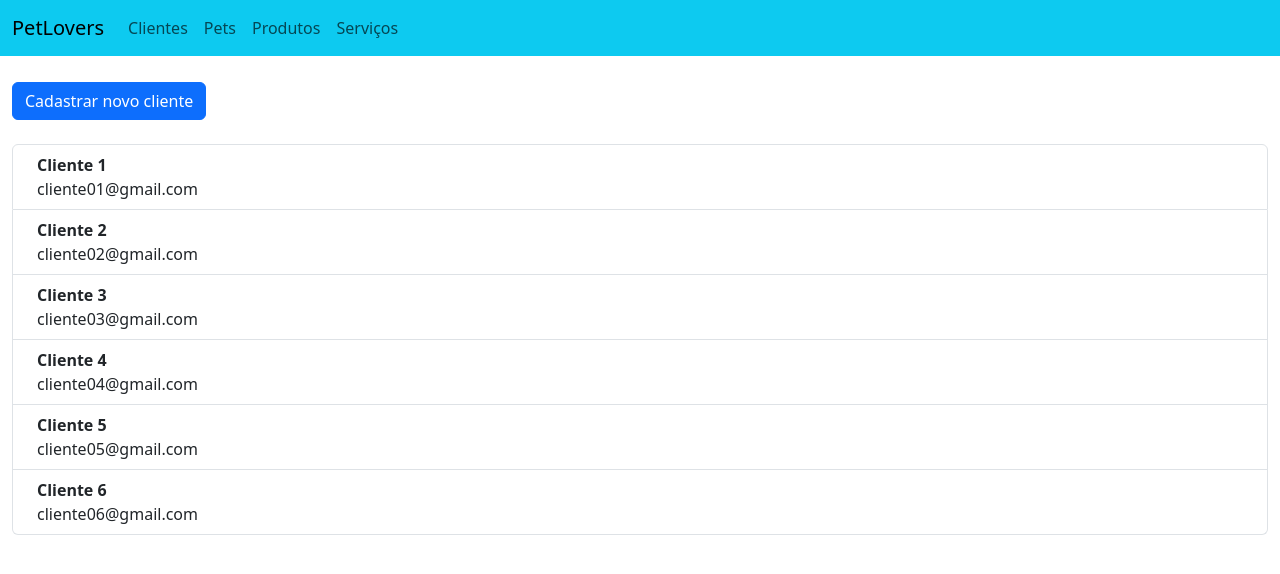
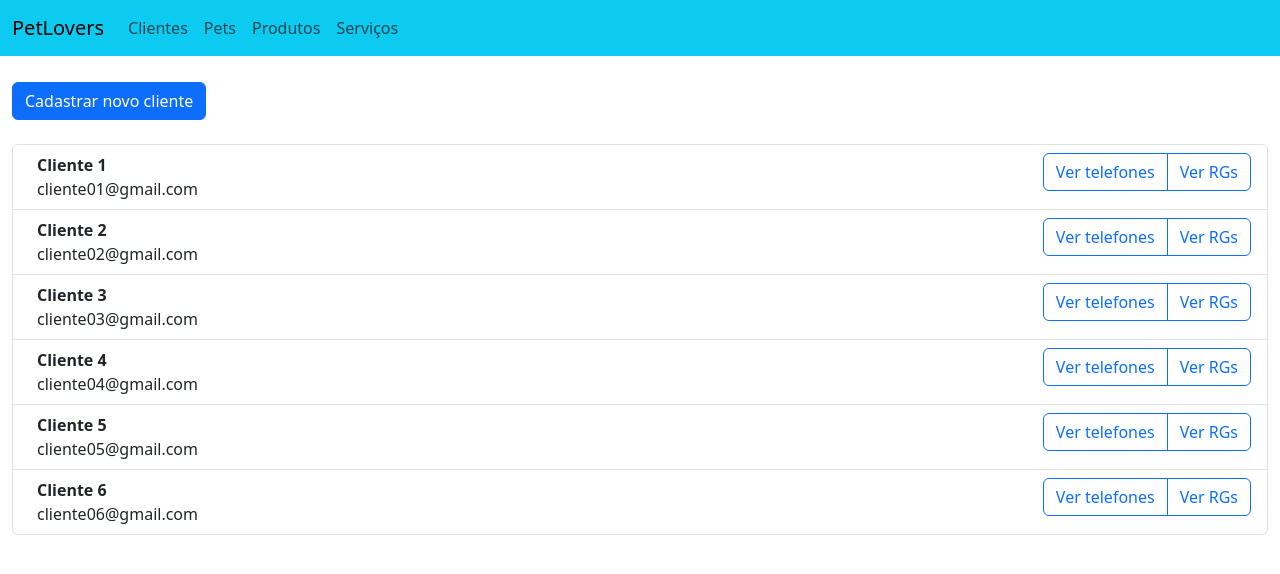
Before and after one commit to BrunoVieira003/PetLovers, a React (Create React App) app: page / in a window 1280 px wide. Shown: the top 574 px of the page. Built offline with nearby package versions, Linux system fonts and the light colour scheme.

Commit message:
Exibe telefones e rgs dos clientes

```diff
--- a/src/componentes/clientes/listaClientes.tsx
+++ b/src/componentes/clientes/listaClientes.tsx
@@ -16,7 +16,37 @@ export default class ListaCliente extends Component<props>{
                     <div className="ms-2 me-auto">
                     <div className="fw-bold">Cliente {i}</div>
                         cliente0{i}@gmail.com
+                    <div className="collapse" id={`telefones${i}`}>
+                        <div className="card card-body">
+                            <h4>Telefones</h4>
+                            <ul className="list-group">
+                                <li className="list-group-item">(12){i} 23456789</li>
+                                <li className="list-group-item">(21){i} 2345678{i}</li>
+                            </ul>
+                        </div>
                     </div>
+                    <div className="collapse" id={`rgs${i}`}>
+                        <div className="card card-body">
+                            <h4>RGs</h4>
+                            <ul className="list-group">
+                                <li className="list-group-item">0{i} 234 567-8</li>
+                                <li className="list-group-item">{i}{i} 234 567-8</li>
+                            </ul>
+                        </div>
+                    </div>
+                    </div>
+                    <div className="btn-group">
+                        <button className="btn btn-outline-primary" type="button" data-bs-toggle="collapse" data-bs-target={`#telefones${i}`} aria-expanded="false" aria-controls="telefones">
+                            Ver telefones
+                        </button>
+                        <button className="btn btn-outline-primary" type="button" data-bs-toggle="collapse" data-bs-target={`#rgs${i}`} aria-expanded="false" aria-controls="rgs">
+                            Ver RGs
+                        </button>
+                    </div>
+
+
+
+
                 </li>
             )
         }
```
